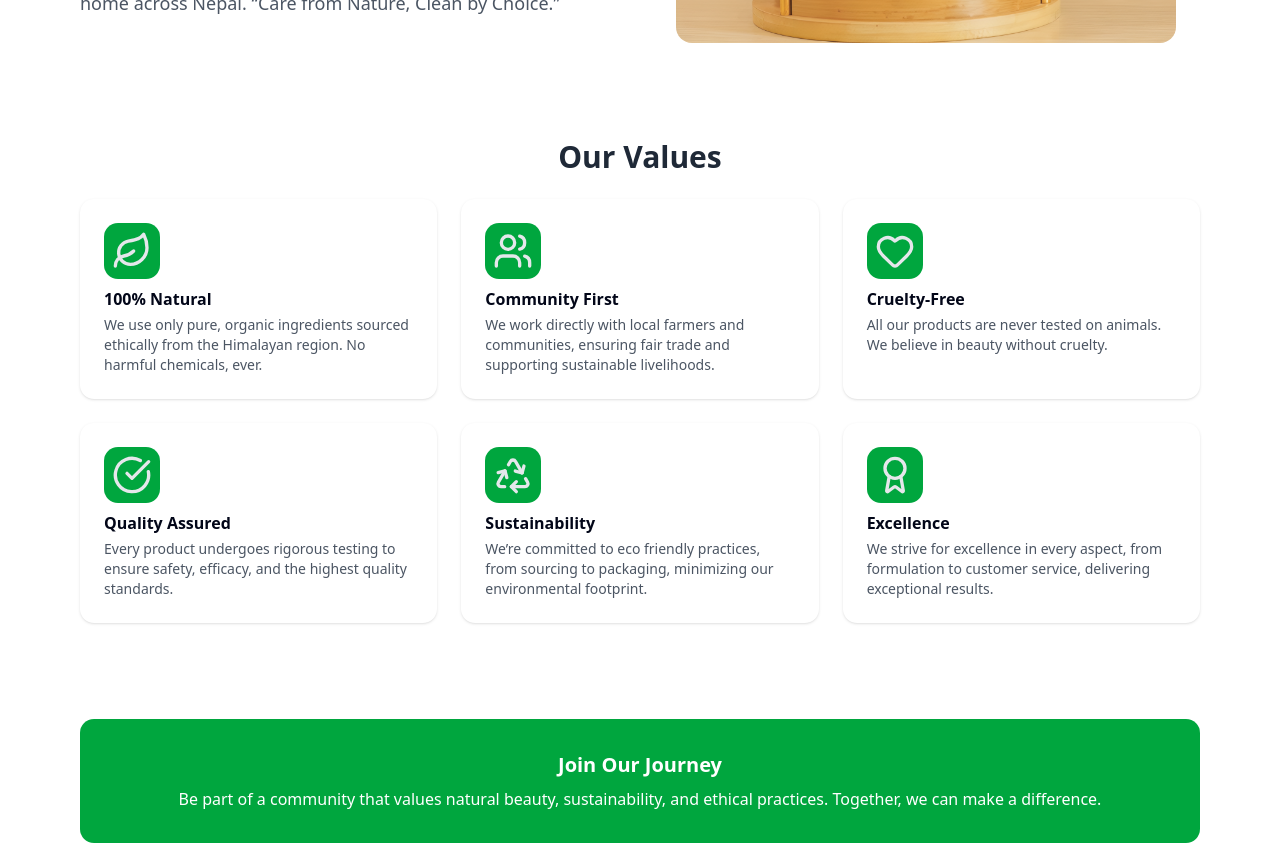
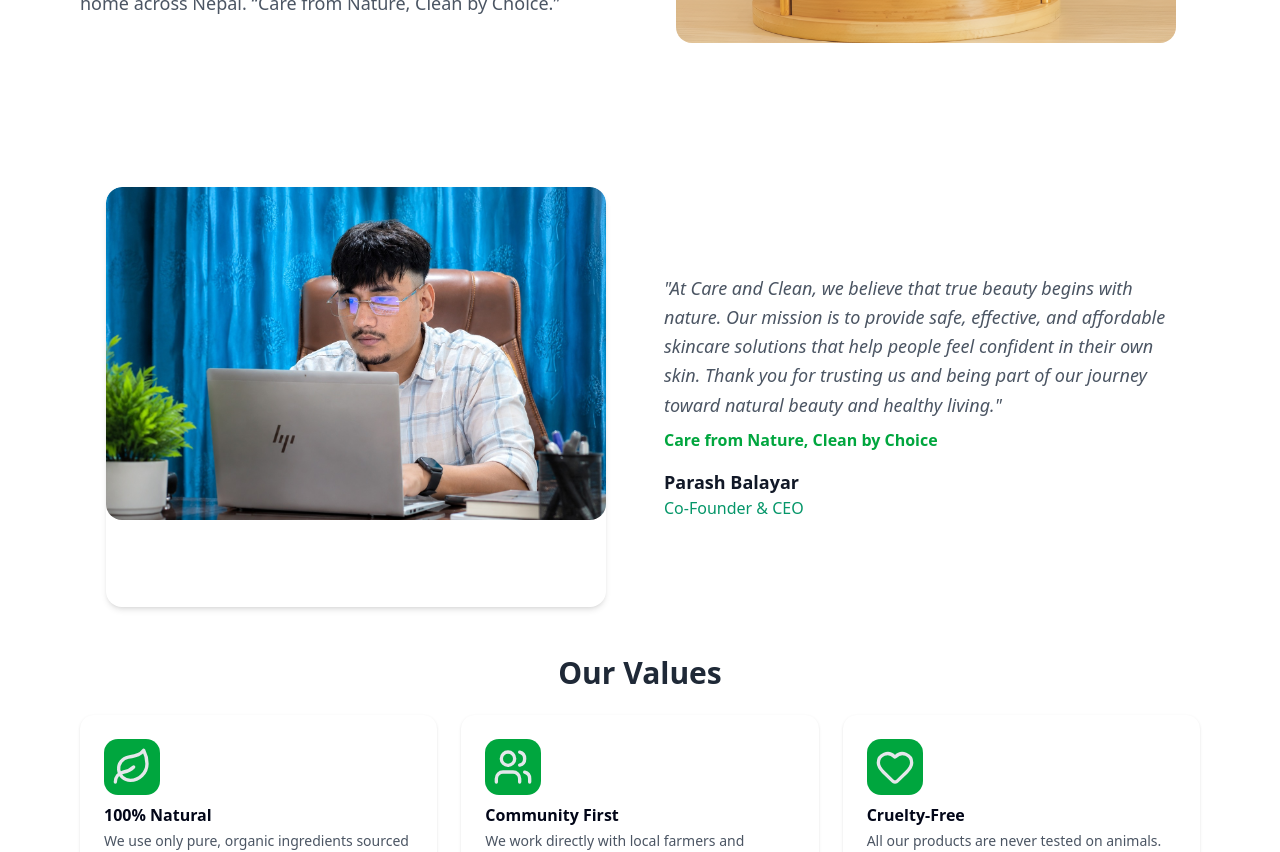
Before and after one commit to Sujan14728/skincarenepal, a Next.js app: page /landing/about in a window 1280 px wide. Shown: the part 580-1432 px from the top of the page. Built offline with nearby package versions, Linux system fonts and the light colour scheme; no server answers; the database is empty.

Commit message:
fix:hero and about section fixed

```diff
--- a/app/landing/about/page.tsx
+++ b/app/landing/about/page.tsx
@@ -1,3 +1,4 @@
+import Message from '@/components/landing/about-page/Message';
 import StorySection from '../../../components/landing/about-page/StorySection';
 // import TeamSection from '../../../components/landing/about-page/TeamSection';
 import ValuesSection from '../../../components/landing/about-page/ValuesSection';
@@ -6,6 +7,7 @@ export default function AboutPage() {
   return (
     <div className='mx-auto max-w-6xl px-4 py-12'>
       <StorySection />
+      <Message />
       {/* <TeamSection /> */}
       <ValuesSection />
 
--- a/components/landing/Hero.tsx
+++ b/components/landing/Hero.tsx
@@ -38,7 +38,7 @@ export function Hero() {
         <div className='flex w-full justify-center lg:w-1/2 lg:justify-end'>
           <div className='relative h-[360px] w-full overflow-hidden rounded-[1.8rem] lg:h-[480px] lg:w-[780px]'>
             <Image
-              src='/images/story1.png'
+              src='/images/team/hero-banner.jpeg'
               alt='Natural organic face pack from Care and Clean Nepal'
               fill
               sizes='(min-width: 1024px) 50vw, 100vw'
--- /dev/null
+++ b/components/landing/about-page/Message.tsx
@@ -0,0 +1,43 @@
+import Image from 'next/image';
+
+export default function Message() {
+  return (
+    <section className='py-12'>
+      <div className='mx-auto flex max-w-6xl flex-col items-center gap-8 px-4 md:flex-row md:gap-12'>
+        {/* Image Container */}
+        <div className='flex w-full flex-1 justify-center'>
+          <div className='relative h-[420px] w-full max-w-[500px] overflow-hidden rounded-2xl shadow-md'>
+            <Image
+              src='/images/team/cofounder.jpg'
+              alt='Founder'
+              width={550}
+              height={420}
+              className='rounded-2xl object-cover'
+            />
+          </div>
+        </div>
+
+        {/* Text Content Container */}
+        <div className='flex-1 text-center md:text-left'>
+          <p className='mb-2 text-start text-lg italic leading-relaxed text-gray-600'>
+            "At Care and Clean, we believe that true beauty begins with nature.
+            Our mission is to provide safe, effective, and affordable skincare
+            solutions that help people feel confident in their own skin. Thank
+            you for trusting us and being part of our journey toward natural
+            beauty and healthy living."
+          </p>
+          <span className='mb-6 h-1 w-10 rounded font-bold text-primary'>
+            Care from Nature, Clean by Choice
+          </span>
+
+          <div className='mt-4'>
+            <h4 className='text-lg font-bold text-gray-900'>Parash Balayar</h4>
+            <p className='text-base font-medium text-emerald-600'>
+              Co-Founder & CEO
+            </p>
+          </div>
+        </div>
+      </div>
+    </section>
+  );
+}
```
Also changed, not shown: public/images/team/cofounder.jpg (added), public/images/team/hero-banner.jpeg (added).
